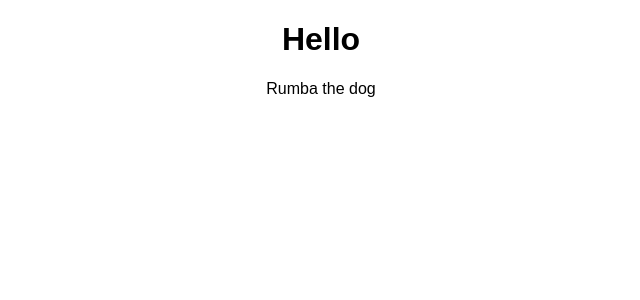
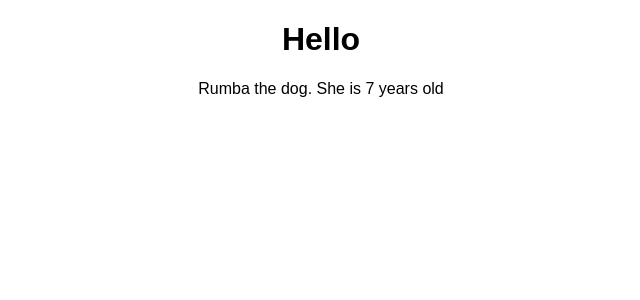
Before and after one commit to iftemplar/react-complete-guide, a React (Create React App) app: page / in a window 1280 px wide. Shown: the top 300 px of the page, without its empty margins (319-959 px from the left). Built offline with nearby package versions, Linux system fonts and the light colour scheme.

Commit message:
35 Put logic into JSX

```diff
--- a/src/Dog/Dog.js
+++ b/src/Dog/Dog.js
@@ -1,7 +1,7 @@
 import React from 'react';
 
 const Dog = () => {
-    return <div>Rumba the dog</div>
+return <div>Rumba the dog. She is {Math.floor(Math.random()*20)} years old</div>
 }
 
 export default Dog;
```
